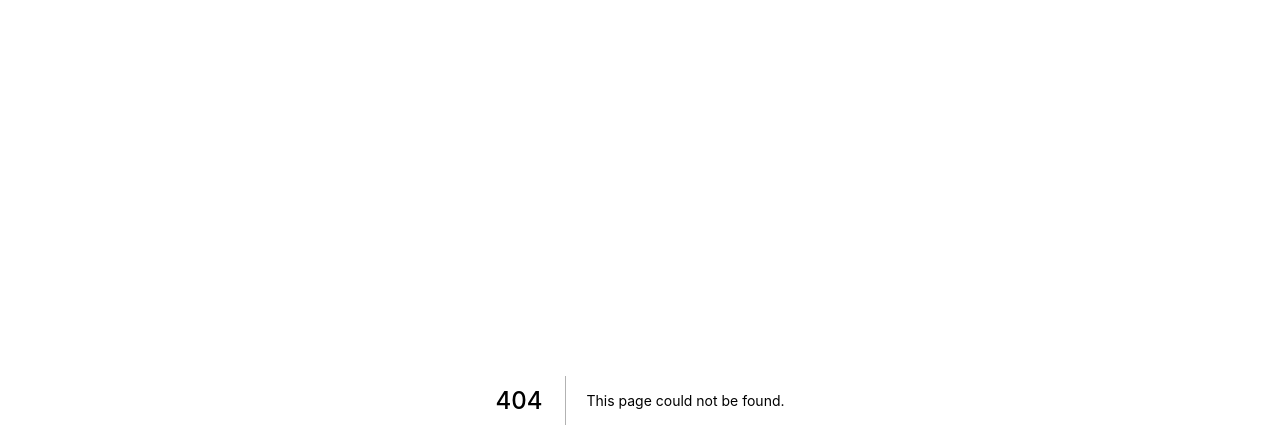
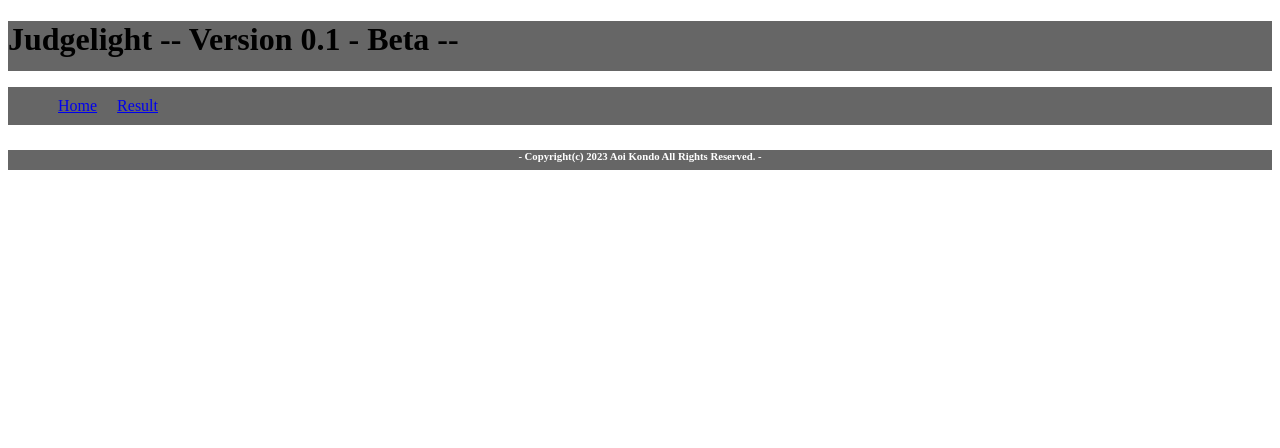
Before and after one commit to admidori/judgelight, a Next.js app in the folder frontend/: page /result in a window 1280 px wide. Before the commit this address had no page. Shown: the top 448 px of the page. Built offline with nearby package versions, Linux system fonts and the light colour scheme; no server answers.

Commit message:
Set DB page In the future, Create database and API

```diff
--- a/frontend/src/components/common/header/header.tsx
+++ b/frontend/src/components/common/header/header.tsx
@@ -3,6 +3,7 @@ import React from "react";
 export default function Header() {
     return (
         <header style={{ height: 50, background: "#666" }}>
+            <h1>Judgelight -- Version 0.1 - Beta --</h1>
         </header>
     )
 }
--- a/frontend/src/components/common/menubar/menubar.tsx
+++ b/frontend/src/components/common/menubar/menubar.tsx
@@ -1,13 +1,12 @@
 import React from "react";
+import Link from "next/link";
 
 export default function Menubar(){
     return (
     <nav style={{ background: "#666" }}>
         <ul style={{ display: 'flex', listStyle: 'none' }}>
-            <li style={{ margin: 10 }}><a href="/" style={{ color: "#fff", textDecoration: 'none' }}>Home</a></li>
-            <li style={{ margin: 10 }}><a href="/register" style={{ color: "#fff", textDecoration: 'none' }}>Register</a></li>
-            <li style={{ margin: 10 }}><a href="/problems" style={{ color: "#fff", textDecoration: 'none' }}>Problem set</a></li>
-            <li style={{ margin: 10 }}><a href="/about" style={{ color: "#fff", textDecoration: 'none' }}>About</a></li>
+            <li style={{ margin: 10 }}><Link href="/index" style={{ color: "#fff", textDecoration: 'none' }}>Home</Link></li>
+            <li style={{ margin: 10 }}><Link href="/result" style={{ color: "#fff", textDecoration: 'none' }}>Result</Link></li>
         </ul>
     </nav>
     )
--- /dev/null
+++ b/frontend/src/components/result/database.tsx
@@ -0,0 +1,24 @@
+import React from "react";
+import axios from "axios";
+
+export default function Database(){
+    React.useEffect(() => {
+        axios.get("http://localhost:8080/database/", {
+            params: {
+                parmater: ""
+            }
+    })
+    .then(function(response){
+        const responseJsonData = JSON.parse(JSON.stringify(response))
+    })
+    .catch(function(error){
+        console.log(error)
+    })
+},[]);
+
+    return(
+        <div>
+
+        </div>
+    );
+}
--- /dev/null
+++ b/frontend/src/pages/result.tsx
@@ -0,0 +1,21 @@
+import React from "react";
+
+import Header from "../components/common/header/header";
+import Footer from '../components/common/footer/footer';
+import Menubar from '../components/common/menubar/menubar';
+import Database from "../components/result/database";
+
+class Result extends React.Component{
+    render(){
+        return(
+            <div>
+            <Header />
+            <Menubar />
+            <Database />
+            <Footer />
+            </div>
+        )
+    };
+}
+
+export default Result
```
Also changed, not shown: 1 other file (tests, documents, lock files or other folders).
